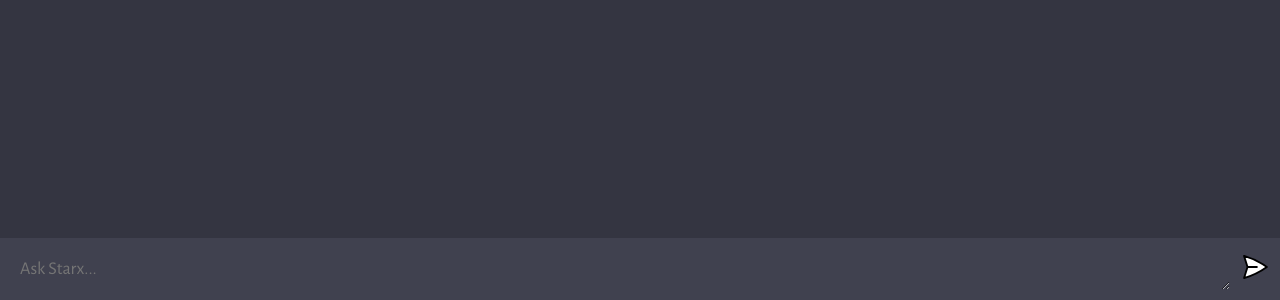
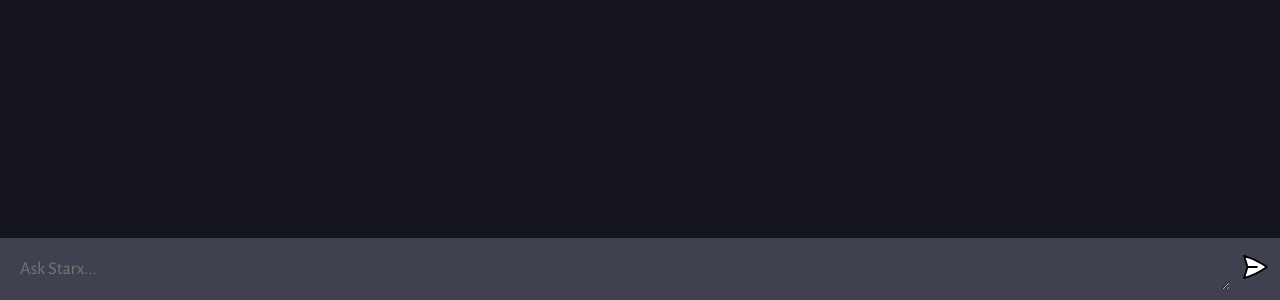
Before and after one commit to star-56/Starx_Coding_AI, a website built with Vite: page client/index.html in a window 1280 px wide. Shown: the part 500-800 px from the top of the page. Built offline with nearby package versions, Linux system fonts and the light colour scheme.

Commit message:
Update style.css

```diff
--- a/client/style.css
+++ b/client/style.css
@@ -14,7 +14,7 @@ body {
 #app {
   width: 100vw;
   height: 100vh;
-  background: #343541;
+  background: #14151d;
 
   display: flex;
   flex-direction: column;
```
